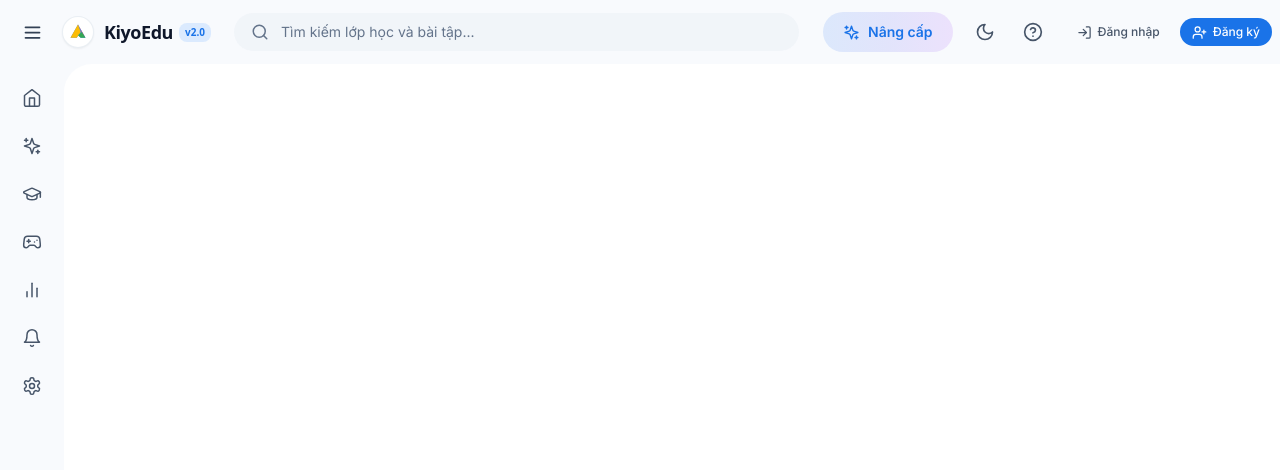
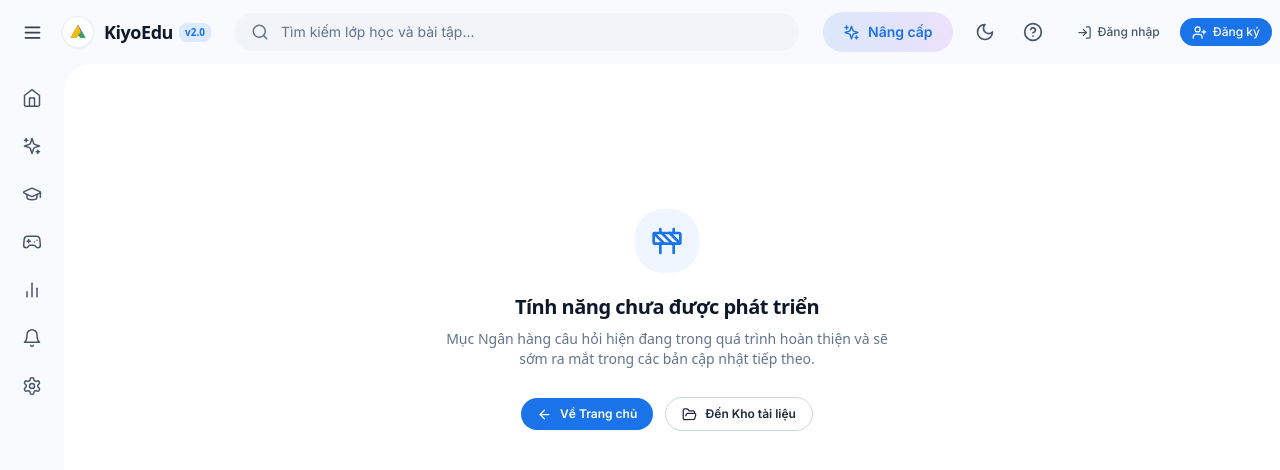
Before and after one commit to nguyenede/edu, a Next.js app in the folder web-hoc-tap/frontend/: page /app/question-bank in a window 1280 px wide. Shown: the top 470 px of the page. Built offline with nearby package versions, Linux system fonts and the light colour scheme.

Commit message:
feat(question-bank): display 'Tính năng chưa được phát triển' placeholder

```diff
--- a/web-hoc-tap/frontend/src/app/app/question-bank/page.tsx
+++ b/web-hoc-tap/frontend/src/app/app/question-bank/page.tsx
@@ -1,12 +1,51 @@
 'use client';
 
 import React from 'react';
+import { useRouter } from 'next/navigation';
 import { AppShell } from '@/components/AppShell';
+import { Button } from '@/components/Button';
+import { Construction, ArrowLeft, FolderOpen } from 'lucide-react';
 
 export default function QuestionBankPage() {
+  const router = useRouter();
+
   return (
     <AppShell>
-      <div className="w-full h-full min-h-[60vh]" />
+      <div className="flex flex-col items-center justify-center min-h-[60vh] py-16 px-4 text-center space-y-5 animate-in fade-in duration-200">
+        <div className="w-16 h-16 rounded-3xl bg-blue-50 dark:bg-blue-950/60 text-google-blue flex items-center justify-center shadow-xs">
+          <Construction size={32} className="stroke-[2]" />
+        </div>
+
+        <div className="space-y-2 max-w-md">
+          <h2 className="text-xl font-bold text-slate-900 dark:text-slate-100 tracking-tight">
+            Tính năng chưa được phát triển
+          </h2>
+          <p className="text-xs sm:text-sm text-slate-500 dark:text-slate-400 leading-relaxed">
+            Mục Ngân hàng câu hỏi hiện đang trong quá trình hoàn thiện và sẽ sớm ra mắt trong các bản cập nhật tiếp theo.
+          </p>
+        </div>
+
+        <div className="flex items-center gap-3 pt-2 flex-wrap justify-center">
+          <Button
+            variant="primary"
+            size="md"
+            onClick={() => router.push('/dashboard')}
+            className="gap-2 text-xs font-semibold"
+          >
+            <ArrowLeft size={15} />
+            Về Trang chủ
+          </Button>
+          <Button
+            variant="outline"
+            size="md"
+            onClick={() => router.push('/documents')}
+            className="gap-2 text-xs font-semibold"
+          >
+            <FolderOpen size={15} />
+            Đến Kho tài liệu
+          </Button>
+        </div>
+      </div>
     </AppShell>
   );
 }
```
